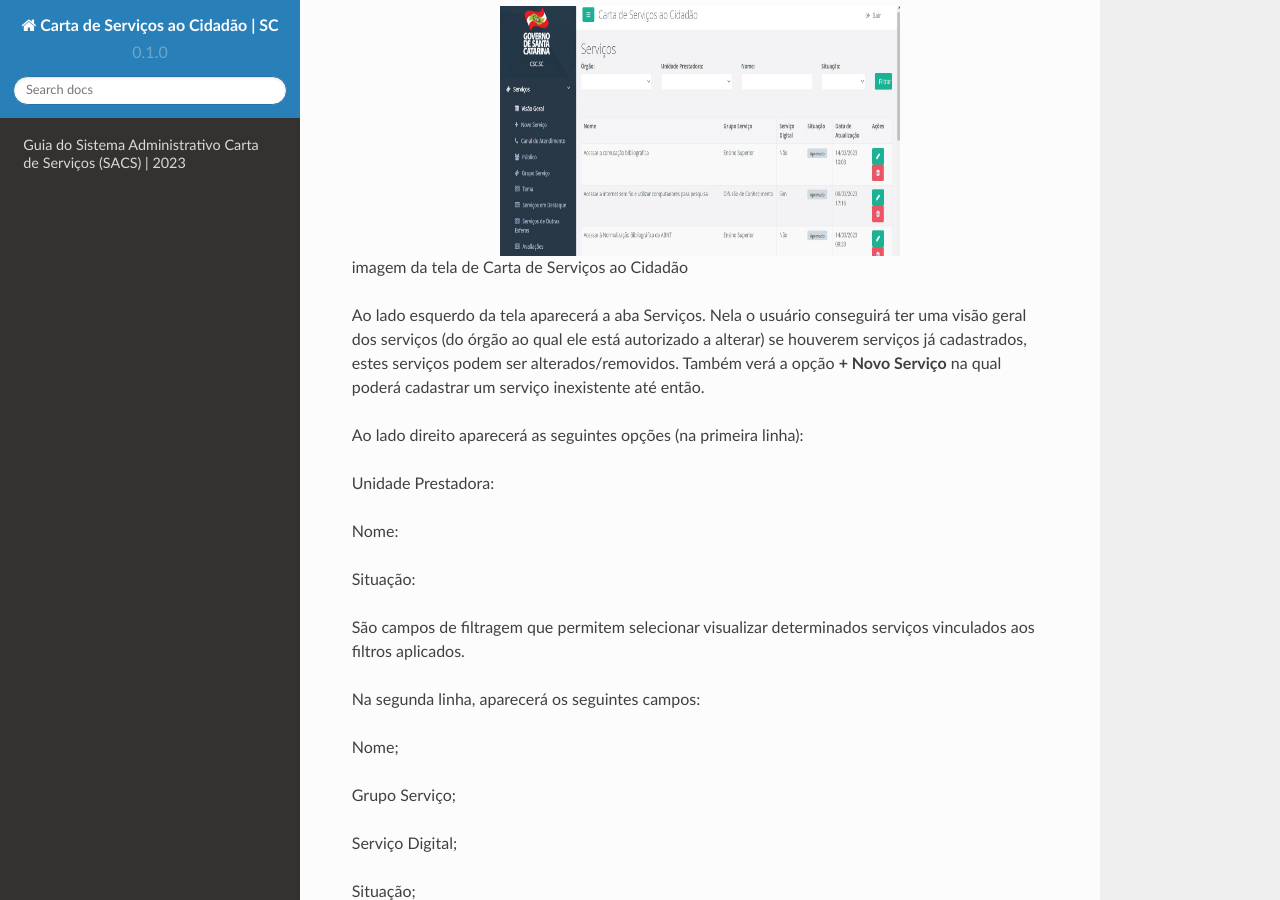
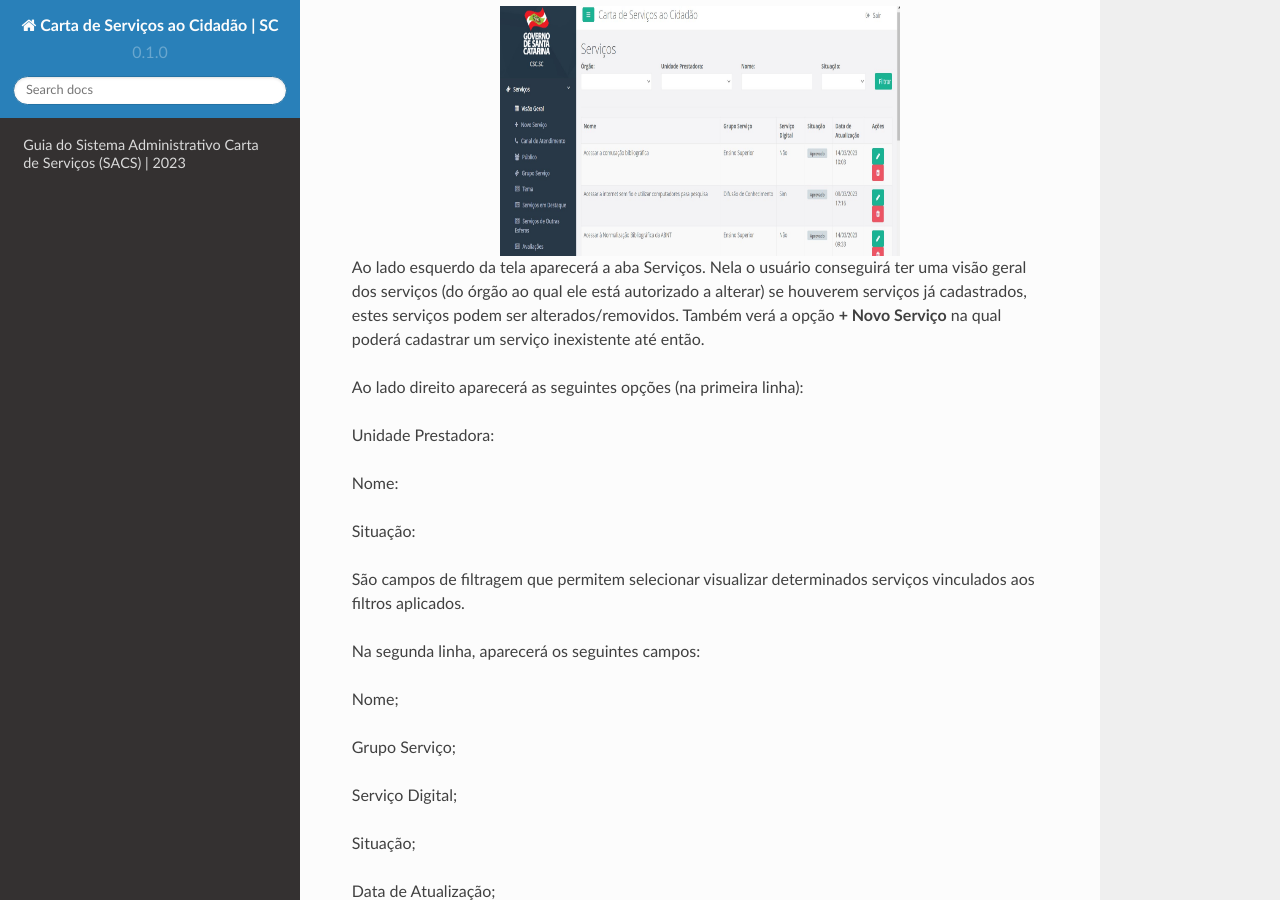
Before and after one commit to brunoaltieri/cartadeservicos, a Sphinx documentation site: the page built from docs/source/index.rst, in a window 1280 px wide and 900 px high, scrolled down 3207 px. Built offline with Sphinx 7.4.7 and the Read the Docs theme 2.0.0, drawn with Linux system fonts in a browser that asks for light colours.

Commit message:
Update index.rst

```diff
--- a/docs/source/index.rst
+++ b/docs/source/index.rst
@@ -67,6 +67,7 @@ O acesso ao sistema Carta dar-se-á pelo login gov.br portanto é neceesário te
    :alt: tela de login gov br
    :align: center
 
+
 Na inexistência de uma conta vinculada ao perfil, o editor/revisor deverá criar a conta neste link (https://www.gov.br/pt-br/servicos/criar-sua-conta-gov.br).
 
 .. image:: images/loginGovBrCPF.jpg
@@ -95,7 +96,7 @@ Após informar CPF...
    :alt: tela mostrando o sistema Carta de Serviços
    :align: center
 
-imagem da tela de Carta de Serviços ao Cidadão
+
 
 Ao lado esquerdo da tela aparecerá a aba Serviços. Nela o usuário conseguirá ter uma visão geral dos serviços (do órgão ao qual ele está autorizado a alterar) se houverem serviços já cadastrados, estes serviços podem ser alterados/removidos. Também verá a opção **+ Novo Serviço** na qual poderá cadastrar um serviço inexistente até então.
 
```
